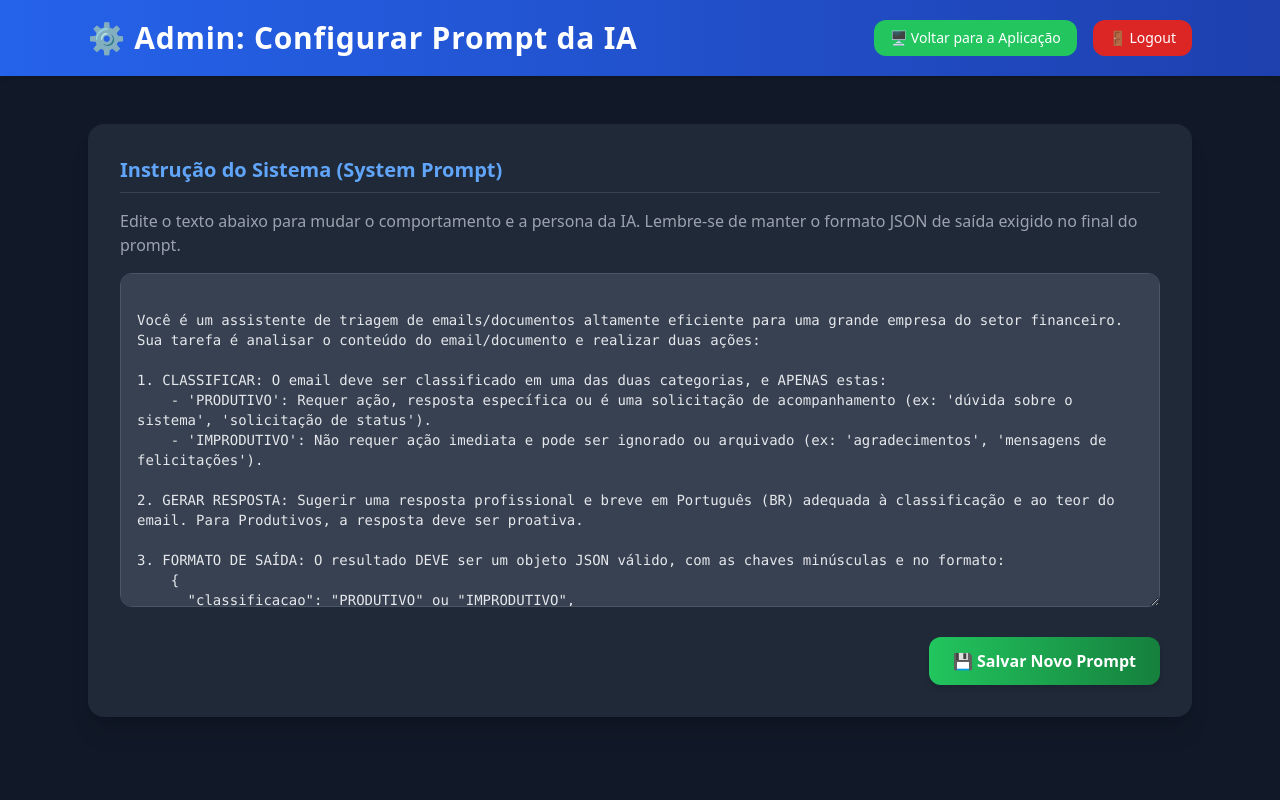
After one commit to netofrg/Classificador-de-emails, a Flask app: page /admin in a window 1280 px wide. The commit adds this page. Run offline with Flask 3, Linux system fonts and the light colour scheme; the visitor is signed in with stand-in values (Sample User, id 1); parts of the project's set-up code (start-up, migrations or seed data) failed here and were passed over; some libraries are stand-ins or nearby versions.

Commit message:
painel ADM

```diff
--- a/app.py
+++ b/app.py
@@ -1,10 +1,11 @@
 import os
 import json
-from flask import Flask, request, jsonify, render_template
+from flask import Flask, request, jsonify, render_template, redirect, url_for, session, flash
 from dotenv import load_dotenv
 from google import genai
 from google.genai import types
 from werkzeug.utils import secure_filename
+from functools import wraps
 
 # --- IMPORTAÇÕES PARA LEITURA DE ARQUIVOS ---
 import PyPDF2
@@ -14,24 +15,59 @@ from docx import Document
 load_dotenv()
 
 app = Flask(__name__)
+app.secret_key = os.getenv("SECRET_KEY", "chave_secreta_muito_forte_aqui")
 
 # Configurações para Upload de Arquivos
-UPLOAD_FOLDER = 'uploads'
+UPLOAD_FOLDER = '/tmp/uploads' if os.environ.get('PORT') else 'uploads'
 if not os.path.exists(UPLOAD_FOLDER):
     os.makedirs(UPLOAD_FOLDER)
 app.config['UPLOAD_FOLDER'] = UPLOAD_FOLDER
 
 ALLOWED_EXTENSIONS = {'txt', 'pdf', 'docx'}
+PROMPT_CONFIG_FILE = 'prompt_config.json'
 
 def allowed_file(filename):
     return '.' in filename and \
            filename.rsplit('.', 1)[1].lower() in ALLOWED_EXTENSIONS
 
+# --- Prompt Padrão (Fallback) ---
+DEFAULT_SYSTEM_PROMPT = """
+Você é um assistente de triagem de emails/documentos altamente eficiente para uma grande empresa do setor financeiro.
+Sua tarefa é analisar o conteúdo do email/documento e realizar duas ações:
+
+1. CLASSIFICAR: O email deve ser classificado em uma das duas categorias, e APENAS estas:
+    - 'PRODUTIVO': Requer ação, resposta específica ou é uma solicitação de acompanhamento (ex: 'dúvida sobre o sistema', 'solicitação de status').
+    - 'IMPRODUTIVO': Não requer ação imediata e pode ser ignorado ou arquivado (ex: 'agradecimentos', 'mensagens de felicitações').
+
+2. GERAR RESPOSTA: Sugerir uma resposta profissional e breve em Português (BR) adequada à classificação e ao teor do email. Para Produtivos, a resposta deve ser proativa.
+
+3. FORMATO DE SAÍDA: O resultado DEVE ser um objeto JSON válido, com as chaves minúsculas e no formato:
+    {
+      "classificacao": "PRODUTIVO" ou "IMPRODUTIVO",
+      "resposta_sugerida": "Texto da resposta profissional e breve."
+    }
+"""
+
+# --- Funções para Salvar/Carregar o Prompt ---
+def load_prompt():
+    if os.path.exists(PROMPT_CONFIG_FILE):
+        with open(PROMPT_CONFIG_FILE, 'r') as f:
+            data = json.load(f)
+            return data.get('system_prompt', DEFAULT_SYSTEM_PROMPT)
+    return DEFAULT_SYSTEM_PROMPT
+
+def save_prompt(prompt_text):
+    with open(PROMPT_CONFIG_FILE, 'w') as f:
+        json.dump({'system_prompt': prompt_text}, f)
+
+# Inicializa o arquivo de prompt se ele não existir
+if not os.path.exists(PROMPT_CONFIG_FILE):
+    save_prompt(DEFAULT_SYSTEM_PROMPT)
+
 # --- Inicialização do Cliente Gemini ---
 client = None
 try:
     api_key = os.getenv("GEMINI_API_KEY")
-
     if api_key:
         client = genai.Client(api_key=api_key)
         print("Serviço de IA (Gemini) inicializado com sucesso.")
@@ -39,8 +75,17 @@ try:
         raise ValueError("GEMINI_API_KEY não encontrada nas variáveis de ambiente.")
 
 except Exception as e:
-    print(f"ATENÇÃO: Erro ao inicializar o cliente Gemini. Verifique a chave de API e reinicie o servidor. Erro: {e}")
+    print(f"ATENÇÃO: Erro ao inicializar o cliente Gemini. Verifique a chave de API. Erro: {e}")
 
+# --- Decorator para Requerer Login ---
+def login_required(f):
+    @wraps(f)
+    def decorated_function(*args, **kwargs):
+        if 'logged_in' not in session or not session['logged_in']:
+            flash('Por favor, faça login para acessar esta página.', 'warning')
+            return redirect(url_for('login'))
+        return f(*args, **kwargs)
+    return decorated_function
 
 # --- Funções de Extração de Texto ---
 def extrair_texto_do_arquivo(filepath):
@@ -50,14 +95,11 @@ def extrair_texto_do_arquivo(filepath):
         try:
             with open(filepath, 'rb') as file:
                 reader = PyPDF2.PdfReader(file)
-                text = ""
-                for page in reader.pages:
-                    text += page.extract_text() or ""
+                text = "".join(page.extract_text() or "" for page in reader.pages)
                 return text
         except Exception as e:
             print(f"Erro ao ler PDF: {e}")
             return None
-
     elif ext == 'docx':
         try:
             doc = Document(filepath)
@@ -65,7 +107,6 @@ def extrair_texto_do_arquivo(filepath):
         except Exception as e:
             print(f"Erro ao ler DOCX: {e}")
             return None
-
     elif ext == 'txt':
         try:
             with open(filepath, 'r', encoding='utf-8') as file:
@@ -73,47 +114,21 @@ def extrair_texto_do_arquivo(filepath):
         except Exception as e:
             print(f"Erro ao ler TXT: {e}")
             return None
-
     return None
 
-# --- Função de Processamento com IA (GEMINI) ---
-def processar_email_com_ia(texto_email):
-    """
-    Usa o texto original para o modelo Gemini para classificação.
-    """
-
+# --- Função de Processamento com IA ---
+def processar_email_com_ia(texto_email, system_prompt):
     if client is None:
         return {
             "classificacao": "ERRO",
             "resposta_sugerida": "O serviço de IA não está configurado. Verifique a chave de API e reinicie o servidor."
         }
 
-    # Prompt Engineering
-    system_prompt = """
-    Você é um assistente de triagem de emails/documentos altamente eficiente para uma grande empresa do setor financeiro.
-    Sua tarefa é analisar o conteúdo do email/documento e realizar duas ações:
-
-    1. CLASSIFICAR: O email deve ser classificado em uma das duas categorias, e APENAS estas:
-        - 'Produtivo': Requer ação, resposta específica ou é uma solicitação de acompanhamento (ex: 'dúvida sobre o sistema', 'solicitação de status').
-        - 'Improdutivo': Não requer ação imediata e pode ser ignorado ou arquivado (ex: 'agradecimentos', 'mensagens de felicitações').
-
-    2. GERAR RESPOSTA: Sugerir uma resposta profissional e breve em Português (BR) adequada à classificação e ao teor do email. Para Produtivos, a resposta deve ser proativa.
-
-    3. FORMATO DE SAÍDA: O resultado DEVE ser um objeto JSON válido, com as chaves minúsculas e no formato:
-        {
-          "classificacao": "Produtivo" ou "Improdutivo",
-          "resposta_sugerida": "Texto da resposta profissional e breve."
-        }
-    """
-
     try:
-        # Sintaxe Simplificada de Conteúdo
         contents = [
             ("system", system_prompt),
-            # Envia o TEXTO ORIGINAL para o modelo
             ("user", f"Analise o seguinte documento/email: \n\n{texto_email}")
         ]
-
         response = client.models.generate_content(
             model='gemini-2.5-flash',
             contents=contents,
@@ -121,7 +136,6 @@ def processar_email_com_ia(texto_email):
                 response_mime_type="application/json",
             ),
         )
-
         resposta_json_str = response.text
         return json.loads(resposta_json_str)
 
@@ -132,26 +146,70 @@ def processar_email_com_ia(texto_email):
             "resposta_sugerida": f"Não foi possível processar o documento devido a um erro na API. Detalhe: {e}"
         }
 
-
-# --- Endpoint para a Interface Web (Root) ---
+# --- Rota para a Interface Web (Página Principal - ACESSO PÚBLICO) ---
 @app.route('/')
 def index():
-    return render_template('index.html')
+    # Carrega o prompt do arquivo, sem necessidade de login
+    current_prompt = load_prompt()
+    return render_template('index.html', current_prompt=current_prompt)
 
+# --- Rota de Login ---
+@app.route('/login', methods=['GET', 'POST'])
+def login():
+    if request.method == 'POST':
+        username = request.form['username']
+        password = request.form['password']
 
-# --- Endpoint UNIFICADO de Processamento (API) ---
+        if username == 'admin' and password == 'senha123':
+            session['logged_in'] = True
+            flash('Login bem-sucedido!', 'success')
+            return redirect(url_for('admin')) # Redireciona para a página de admin
+        else:
+            flash('Credenciais inválidas. Tente novamente.', 'danger')
+
+    if session.get('logged_in'):
+        return redirect(url_for('admin'))
+
+    return render_template('login.html')
+
+# --- Rota de Logout ---
+@app.route('/logout')
+def logout():
+    session.pop('logged_in', None)
+    flash('Você foi desconectado.', 'info')
+    return redirect(url_for('index')) # Redireciona para a página inicial
+
+# --- Rota de Administração (Configuração do Prompt - PROTEGIDA) ---
+@app.route('/admin', methods=['GET', 'POST'])
+@login_required
+def admin():
+    current_prompt = load_prompt()
+
+    if request.method == 'POST':
+        new_prompt = request.form.get('system_prompt_area')
+        if new_prompt and new_prompt.strip():
+            save_prompt(new_prompt.strip())
+            flash('Prompt do Sistema atualizado com sucesso!', 'success')
+            current_prompt = new_prompt.strip()
+        else:
+            flash('O prompt não pode ser vazio.', 'danger')
+
+    return render_template('admin.html', current_prompt=current_prompt)
+
+# --- Endpoint UNIFICADO de Processamento (API - ACESSO PÚBLICO) ---
 @app.route('/api/processar', methods=['POST'])
 def processar_entrada():
     texto_email = ""
 
-    # 1. Tenta pegar o Texto Colado (JSON)
+    # Carrega o prompt do arquivo
+    system_prompt = load_prompt()
+
     dados = request.get_json(silent=True)
     if dados and 'email' in dados:
         texto_email = dados.get('email', '')
         if texto_email:
-            return jsonify(processar_email_com_ia(texto_email))
+            return jsonify(processar_email_com_ia(texto_email, system_prompt))
 
-    # 2. Tenta pegar o Arquivo de Upload (Multipart Form Data)
     if 'file' in request.files:
         file = request.files['file']
 
@@ -161,21 +219,17 @@ def processar_entrada():
         if file and allowed_file(file.filename):
             filename = secure_filename(file.filename)
             filepath = os.path.join(app.config['UPLOAD_FOLDER'], filename)
-
             file.save(filepath)
-
             texto_email = extrair_texto_do_arquivo(filepath)
-
             os.remove(filepath)
 
             if texto_email:
-                return jsonify(processar_email_com_ia(texto_email))
+                return jsonify(processar_email_com_ia(texto_email, system_prompt))
             else:
                 return jsonify({"erro": f"Não foi possível extrair o texto do arquivo {file.filename}."}), 400
 
     return jsonify({"erro": "Nenhum texto colado nem arquivo válido foi fornecido."}), 400
 
-
 # --- Execução do Servidor ---
 if __name__ == '__main__':
     app.run(debug=True, host='0.0.0.0', port=os.environ.get('PORT', 5000))
--- /dev/null
+++ b/prompt_config.json
@@ -0,0 +1 @@
+{"system_prompt": "\nVoc\u00ea \u00e9 um assistente de triagem de emails/documentos altamente eficiente para uma grande empresa do setor financeiro. \nSua tarefa \u00e9 analisar o conte\u00fado do email/documento e realizar duas a\u00e7\u00f5es:\n\n1. CLASSIFICAR: O email deve ser classificado em uma das duas categorias, e APENAS estas:\n    - 'PRODUTIVO': Requer a\u00e7\u00e3o, resposta espec\u00edfica ou \u00e9 uma solicita\u00e7\u00e3o de acompanhamento (ex: 'd\u00favida sobre o sistema', 'solicita\u00e7\u00e3o de status').\n    - 'IMPRODUTIVO': N\u00e3o requer a\u00e7\u00e3o imediata e pode ser ignorado ou arquivado (ex: 'agradecimentos', 'mensagens de felicita\u00e7\u00f5es').\n    \n2. GERAR RESPOSTA: Sugerir uma resposta profissional e breve em Portugu\u00eas (BR) adequada \u00e0 classifica\u00e7\u00e3o e ao teor do email. Para Produtivos, a resposta deve ser proativa.\n\n3. FORMATO DE SA\u00cdDA: O resultado DEVE ser um objeto JSON v\u00e1lido, com as chaves min\u00fasculas e no formato:\n    {\n      \"classificacao\": \"PRODUTIVO\" ou \"IMPRODUTIVO\",\n      \"resposta_sugerida\": \"Texto da resposta profissional e breve.\"\n    }\n"}
--- /dev/null
+++ b/templates/admin.html
@@ -0,0 +1,65 @@
+<!DOCTYPE html>
+<html lang="pt-BR" class="dark">
+<head>
+    <meta charset="UTF-8" />
+    <meta name="viewport" content="width=device-width, initial-scale=1.0"/>
+    <title>Configuração de Prompt - Admin</title>
+    <script src="https://cdn.tailwindcss.com"></script>
+    <script>
+        tailwind.config = {
+            darkMode: 'class',
+        }
+    </script>
+</head>
+<body class="bg-gray-100 dark:bg-gray-900 text-gray-800 dark:text-gray-200 font-sans transition-colors min-h-screen flex flex-col">
+    <!-- HEADER -->
+    <header class="bg-gradient-to-r from-blue-600 to-blue-800 text-white shadow-md">
+        <div class="max-w-6xl mx-auto px-6 py-5 flex justify-between items-center">
+            <h1 class="text-2xl md:text-3xl font-extrabold tracking-wide flex items-center gap-2">
+                ⚙️ Admin: Configurar Prompt da IA
+            </h1>
+            <div class="flex items-center gap-4">
+                <a href="{{ url_for('index') }}" class="px-4 py-2 rounded-xl bg-green-500 hover:bg-green-600 text-sm transition text-white">
+                    🖥️ Voltar para a Aplicação
+                </a>
+                <a href="{{ url_for('logout') }}" class="px-4 py-2 rounded-xl bg-red-600 hover:bg-red-700 text-sm transition text-white">
+                    🚪 Logout
+                </a>
+            </div>
+        </div>
+    </header>
+
+    <!-- CONTAINER PRINCIPAL -->
+    <main class="max-w-6xl mx-auto p-6 mt-6 flex-grow w-full">
+        <!-- Flash Messages -->
+        {% with messages = get_flashed_messages(with_categories=true) %}
+        {% if messages %}
+        <div class="space-y-2 mb-6">
+            {% for category, message in messages %}
+            <div class="px-4 py-3 rounded-xl border {{ 'bg-green-100 text-green-700 border-green-400' if category == 'success' else 'bg-red-100 text-red-700 border-red-400' if category == 'danger' else 'bg-blue-100 text-blue-700 border-blue-400' }}">
+                {{ message }}
+            </div>
+            {% endfor %}
+        </div>
+        {% endif %}
+        {% endwith %}
+
+        <section class="bg-white dark:bg-gray-800 p-8 rounded-2xl shadow-xl">
+            <h2 class="text-xl font-bold text-blue-600 dark:text-blue-400 border-b border-gray-200 dark:border-gray-700 pb-2 mb-4">Instrução do Sistema (System Prompt)</h2>
+            <p class="mb-4 text-gray-600 dark:text-gray-400">Edite o texto abaixo para mudar o comportamento e a persona da IA. Lembre-se de manter o formato JSON de saída exigido no final do prompt.</p>
+
+            <form method="POST" action="{{ url_for('admin') }}">
+                <textarea id="system_prompt_area" name="system_prompt_area" rows="15"
+                    class="w-full p-4 border rounded-xl resize-y focus:ring-2 focus:ring-blue-500 focus:outline-none dark:bg-gray-700 dark:border-gray-600 font-mono text-sm">
+{{ current_prompt }}</textarea>
+
+                <div class="mt-6 flex justify-end">
+                    <button type="submit" class="py-3 px-6 rounded-xl bg-gradient-to-r from-green-500 to-green-700 text-white font-semibold hover:from-green-600 hover:to-green-800 shadow-md transition">
+                        💾 Salvar Novo Prompt
+                    </button>
+                </div>
+            </form>
+        </section>
+    </main>
+</body>
+</html>
```
Also changed, not shown: templates/index.html (+44 -33 lines), templates/login.html (added, +52 -0 lines).
